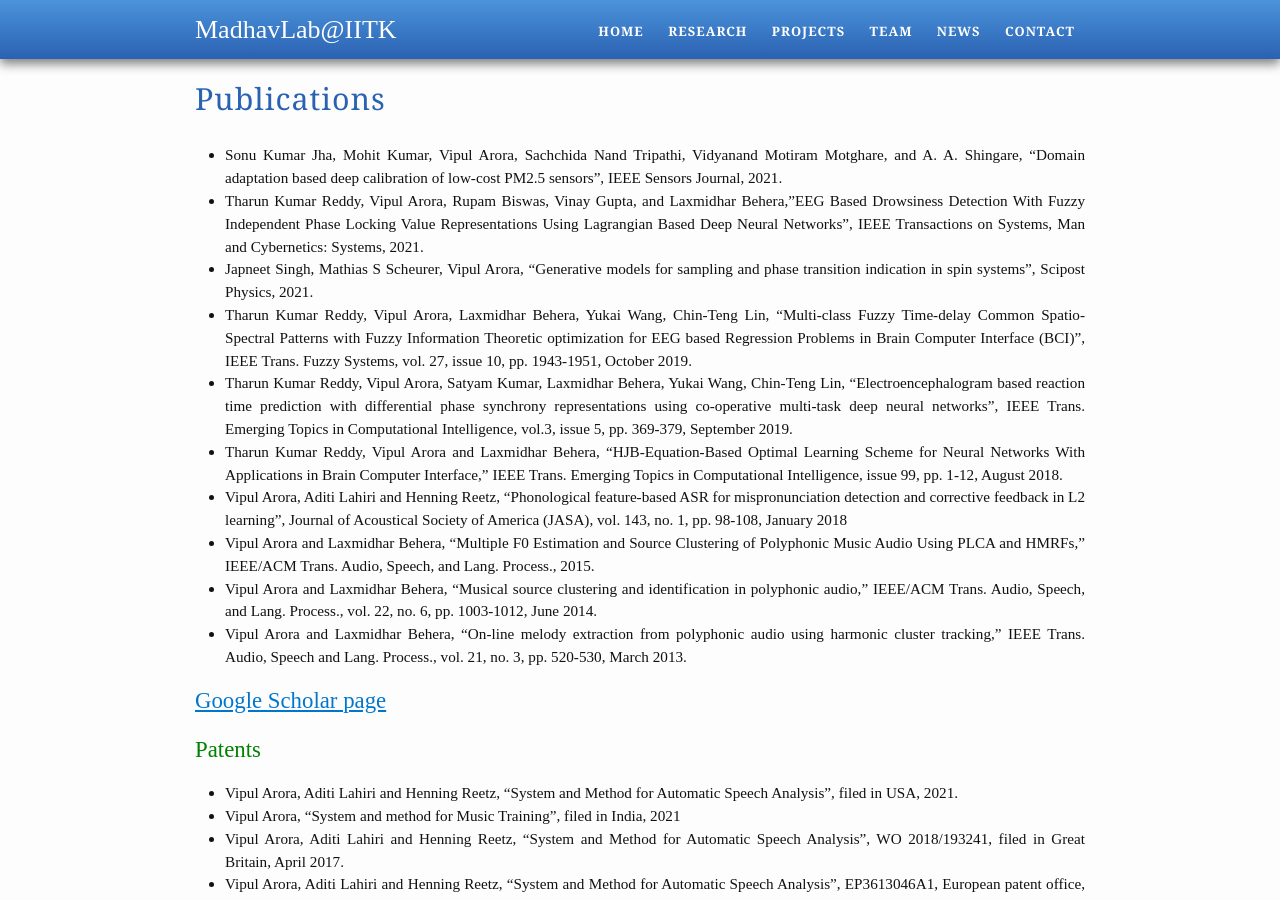
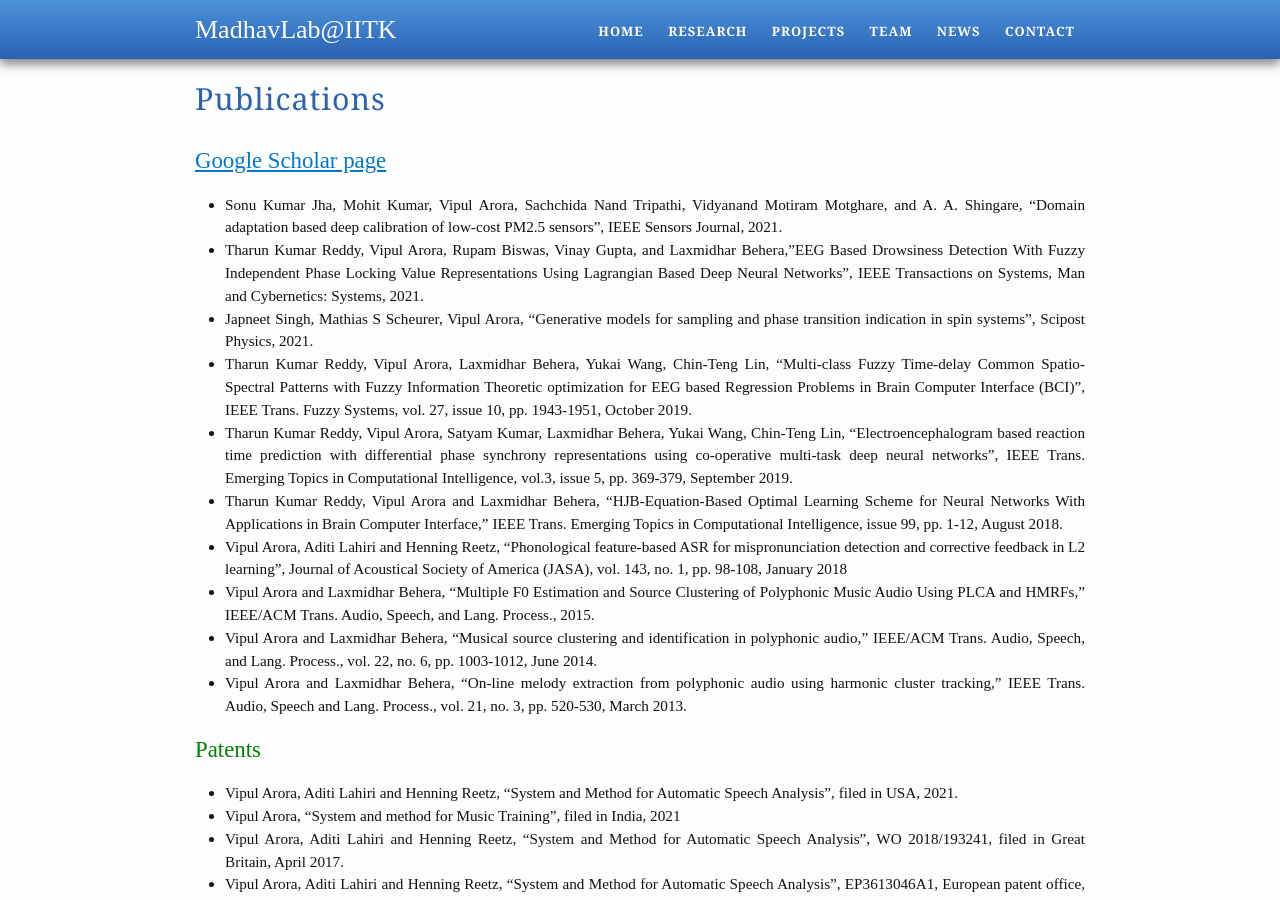
Before and after one commit to shivnp/madhavlab, a Jekyll site: the page built from research.md, in a window 1280 px wide and 900 px high. Built offline with Jekyll 4.4.1, drawn with Linux system fonts in a browser that asks for light colours; part of the change alters nothing that is shown.

```diff
--- a/research.md
+++ b/research.md
@@ -3,6 +3,7 @@ layout: page
 permalink: /research/
 title: Publications
 ---
+## [<ins>Google Scholar page</ins>](https://scholar.google.co.uk/citations?user=SC9YYPAAAAAJ&amp;hl=en)
 * Sonu Kumar Jha, Mohit Kumar, Vipul Arora, Sachchida Nand Tripathi, Vidyanand Motiram Motghare, and A. A. Shingare, "Domain adaptation based deep calibration of low-cost PM2.5 sensors", IEEE Sensors Journal, 2021.
 * Tharun Kumar Reddy, Vipul Arora, Rupam Biswas, Vinay Gupta, and Laxmidhar Behera,"EEG Based Drowsiness Detection With Fuzzy Independent Phase Locking Value Representations Using Lagrangian Based Deep Neural Networks", IEEE Transactions on Systems, Man and Cybernetics: Systems, 2021.
 * Japneet Singh, Mathias S Scheurer, Vipul Arora, "Generative models for sampling and phase transition indication in spin systems", Scipost Physics, 2021.
@@ -14,7 +15,7 @@ title: Publications
 * Vipul Arora and Laxmidhar Behera, "Musical source clustering and identification in polyphonic audio," IEEE/ACM Trans. Audio, Speech, and Lang. Process., vol. 22, no. 6, pp. 1003-1012, June 2014.
 * Vipul Arora and Laxmidhar Behera, "On-line melody extraction from polyphonic audio using harmonic cluster tracking," IEEE Trans. Audio, Speech and Lang. Process., vol. 21, no. 3, pp. 520-530, March 2013.
 
-## [<ins>Google Scholar page</ins>](https://scholar.google.co.uk/citations?user=SC9YYPAAAAAJ&amp;hl=en)
+
 
 ## <span style="color:green">Patents</span>
 * Vipul Arora, Aditi Lahiri and Henning Reetz, "System and Method for Automatic Speech Analysis", filed in USA, 2021.
```
